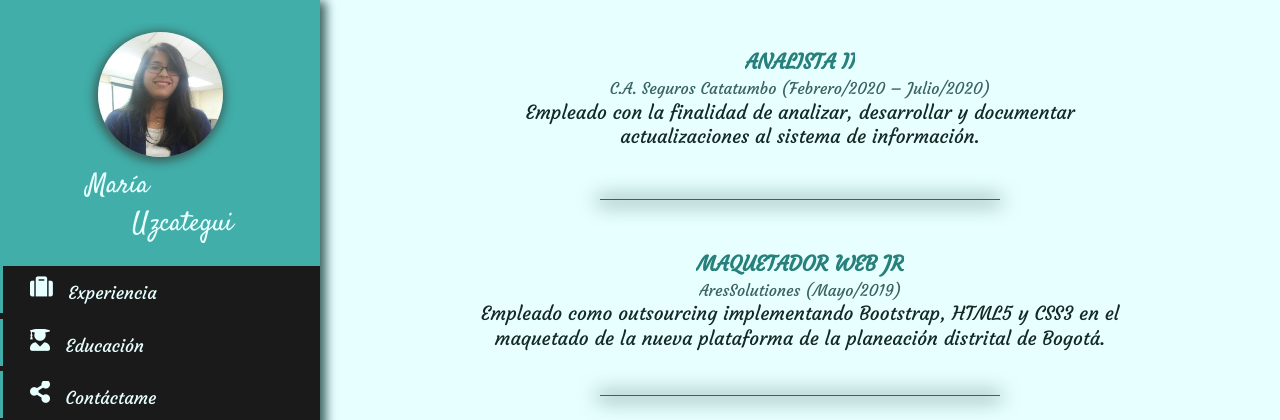
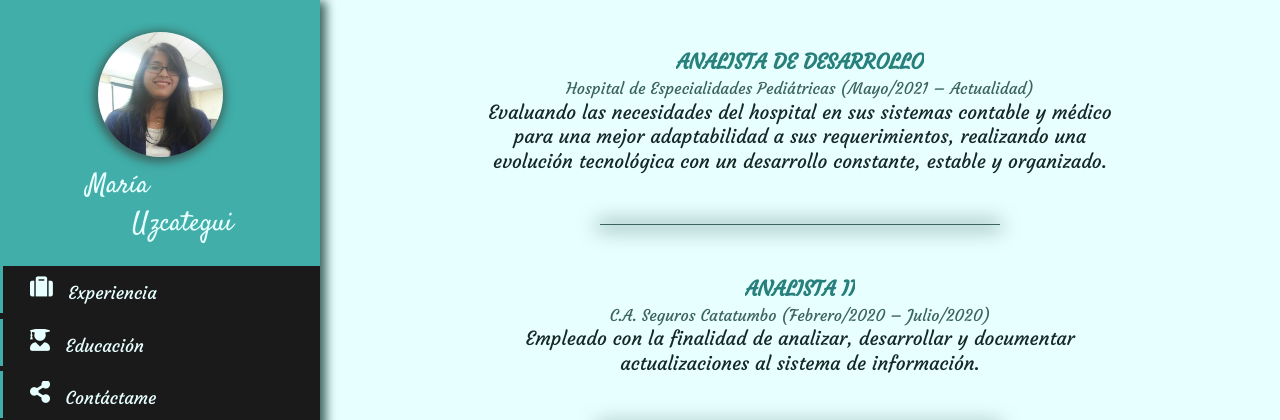
Before and after one commit to Marigabi94/Ing.MariaUzcategui, a plain HTML site: page public/index.html in a window 1280 px wide. Both pictures are taken after a click on the item "Experiencia". Shown: the top 420 px of the page. Drawn offline with Linux system fonts and the light colour scheme.

Commit message:
Actualizacion de experiencia

```diff
--- a/public/index.html
+++ b/public/index.html
@@ -43,11 +43,11 @@
 						</a>
 					</li>
 
-					<li class="nav-item" onclick="ClickNav(5)">
+					<!-- <li class="nav-item" onclick="ClickNav(5)">
 						<a class="nav-link" href="#skill">
 							<i id="opcion5" class="fas fa-bolt"></i>
 						</a>
-					</li>
+					</li> -->
 
 					<li class="nav-item" onclick="ClickNav(3)">
 						<a class="nav-link" href="#educacion">
@@ -135,6 +135,14 @@
 
 			<!-- TODO: SECCION EXPERIENCIA -->
 			<div id="experiencia" class="exp col-12 column">
+				<h4 class="expSubText text1">ANALISTA DE DESARROLLO</h4>
+				<h6 class="expSubText text2">Hospital de Especialidades Pediátricas (Mayo/2021 – Actualidad)</h6>
+				<a class="expText text3 col col-8">Evaluando las necesidades del hospital en sus sistemas contable y médico para una mejor adaptabilidad a sus requerimientos, realizando una evolución tecnológica con un desarrollo constante, estable y organizado.
+				</a><br /><br />
+
+				<hr class="expText-1 lineaHorizontal col col-5">
+
+				<br /><br />
 				<h4 class="expSubText text1">ANALISTA II</h4>
 				<h6 class="expSubText text2">C.A. Seguros Catatumbo (Febrero/2020 – Julio/2020)</h6>
 				<a class="expText text3 col col-8">Empleado con la finalidad de analizar, desarrollar y documentar
```
